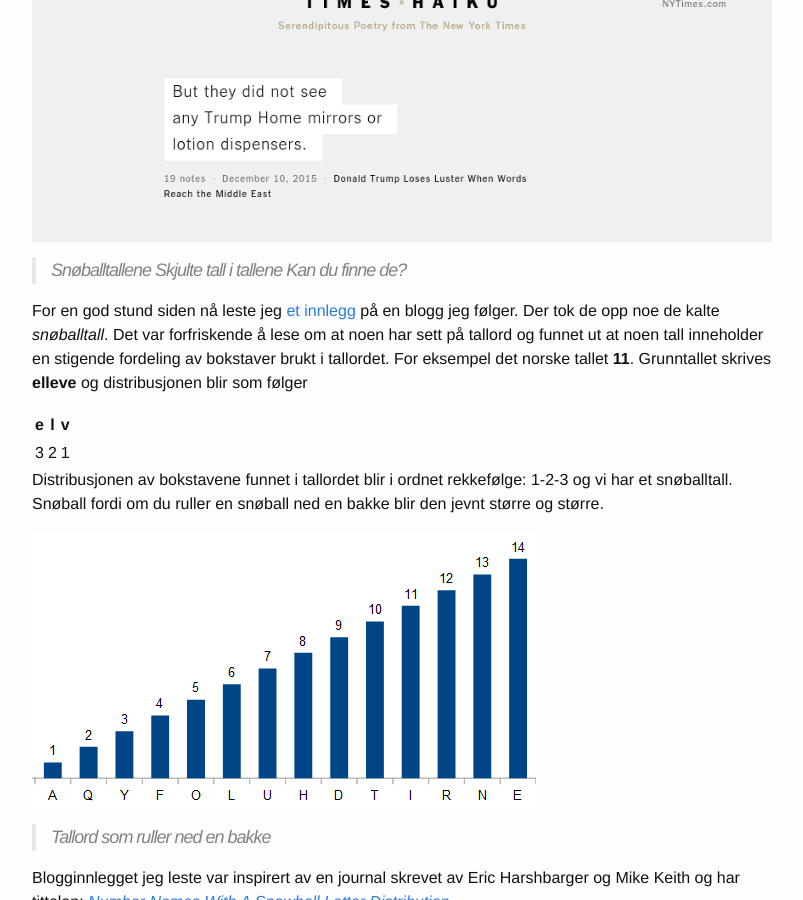
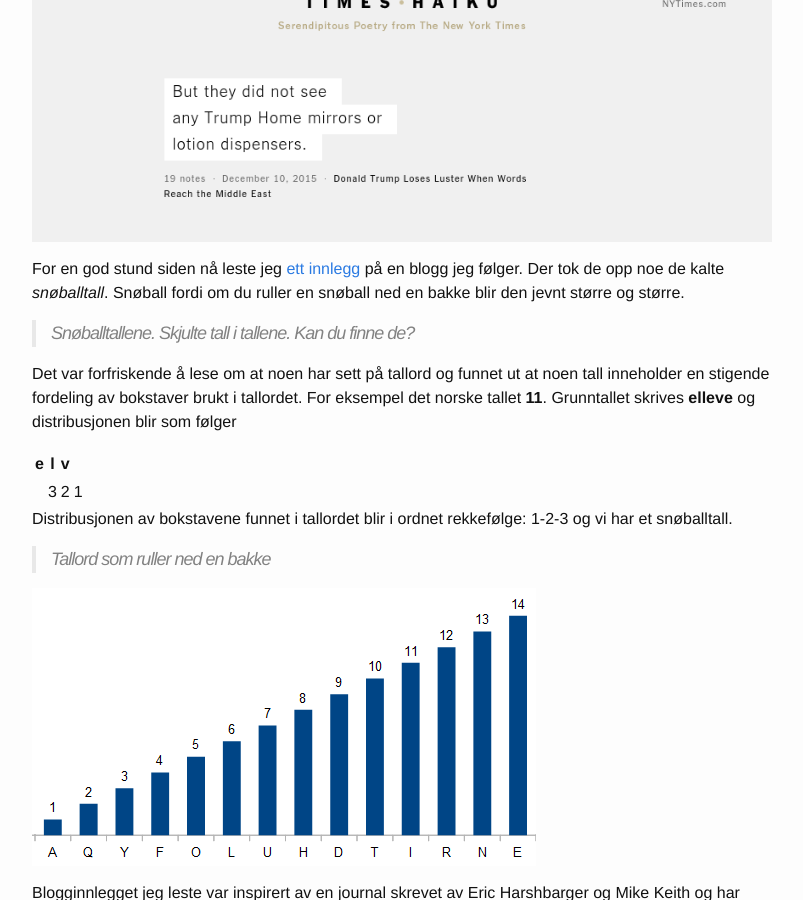
Before and after one commit to orjanv/orjanv.github.io, a Jekyll site: the page built from _posts/2016-02-15-snoballtall.md, in a window 1280 px wide and 900 px high, scrolled down 365 px. Shown: the whole window, without its empty margins (238-1041 px from the left). Built offline with Jekyll 4.4.1, drawn with Linux system fonts in a browser that asks for light colours.

Commit message:
new blog post snowball numbers

```diff
--- a/_posts/2016-02-15-snoballtall.md
+++ b/_posts/2016-02-15-snoballtall.md
@@ -11,21 +11,21 @@ Jeg liker tall og språk og når jeg kommer over skjulte ikke-hensiktsmessige me
 
 ![](/assets/newyorktime-haiku.png "Haikudikt funnet i New York Times artikler")
 
-> *Snøballtallene
-Skjulte tall i tallene
-Kan du finne de?*
+For en god stund siden nå leste jeg [ett innlegg](http://www.futilitycloset.com/2014/12/28/snowball-numbers/) på en blogg jeg følger. Der tok de opp noe de kalte *snøballtall*. Snøball fordi om du ruller en snøball ned en bakke blir den jevnt større og større.
 
-For en god stund siden nå leste jeg [et innlegg](http://www.futilitycloset.com/2014/12/28/snowball-numbers/) på en blogg jeg følger. Der tok de opp noe de kalte *snøballtall*. Det var forfriskende å lese om at noen har sett på tallord og funnet ut at noen tall inneholder en stigende fordeling av bokstaver brukt i tallordet. For eksempel det norske tallet **11**. Grunntallet skrives **elleve** og distribusjonen blir som følger
+> *Snøballtallene. Skjulte tall i tallene. Kan du finne de?*
 
-| e | l | v |
-|:---:| :---: | :---: |
+Det var forfriskende å lese om at noen har sett på tallord og funnet ut at noen tall inneholder en stigende fordeling av bokstaver brukt i tallordet. For eksempel det norske tallet **11**. Grunntallet skrives **elleve** og distribusjonen blir som følger
+
+e | l | v
+--- | --- | ---
 | 3 | 2 | 1 |
 
-Distribusjonen av bokstavene funnet i tallordet blir i ordnet rekkefølge: 1-2-3 og vi har et snøballtall. Snøball fordi om du ruller en snøball ned en bakke blir den jevnt større og større.
+Distribusjonen av bokstavene funnet i tallordet blir i ordnet rekkefølge: 1-2-3 og vi har et snøballtall.
+
+> *Tallord som ruller ned en bakke*
 
 ![](/assets/2014-12-28-snowball-numbers-11.png "Snøballtall")
-
-> *Tallord som ruller ned en bakke*
 
 Blogginnlegget jeg leste var inspirert av en journal skrevet av Eric Harshbarger og Mike Keith og har tittelen: [*Number Names With A Snowball Letter Distribution*](http://digitalcommons.butler.edu/wordways/vol45/iss4/10/)
 
```
